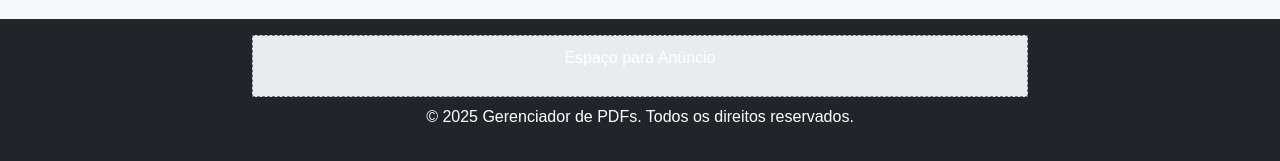
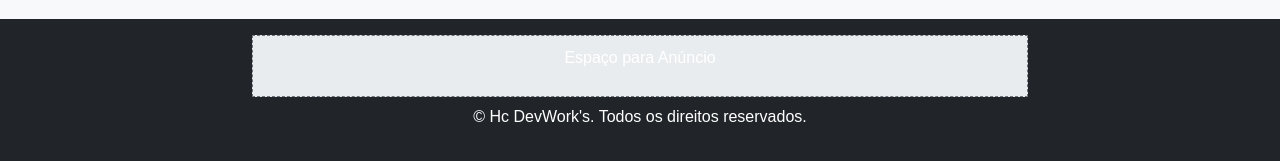
Before and after one commit to heitorcaetano1/PDFTODOCX, a Flask app: page / in a window 1280 px wide. Shown: the part 695-856 px from the top of the page. Run offline with Flask 3, Linux system fonts and the light colour scheme.

Commit message:
Update index.html

```diff
--- a/templates/index.html
+++ b/templates/index.html
@@ -105,7 +105,7 @@
         <div class="adsense-placeholder mb-2">
           <p>Espaço para Anúncio</p>
         </div>
-        <p>&copy; 2025 Gerenciador de PDFs. Todos os direitos reservados.</p>
+        <p>&copy; Hc DevWork's. Todos os direitos reservados.</p>
       </div>
     </footer>
   </div>
```
